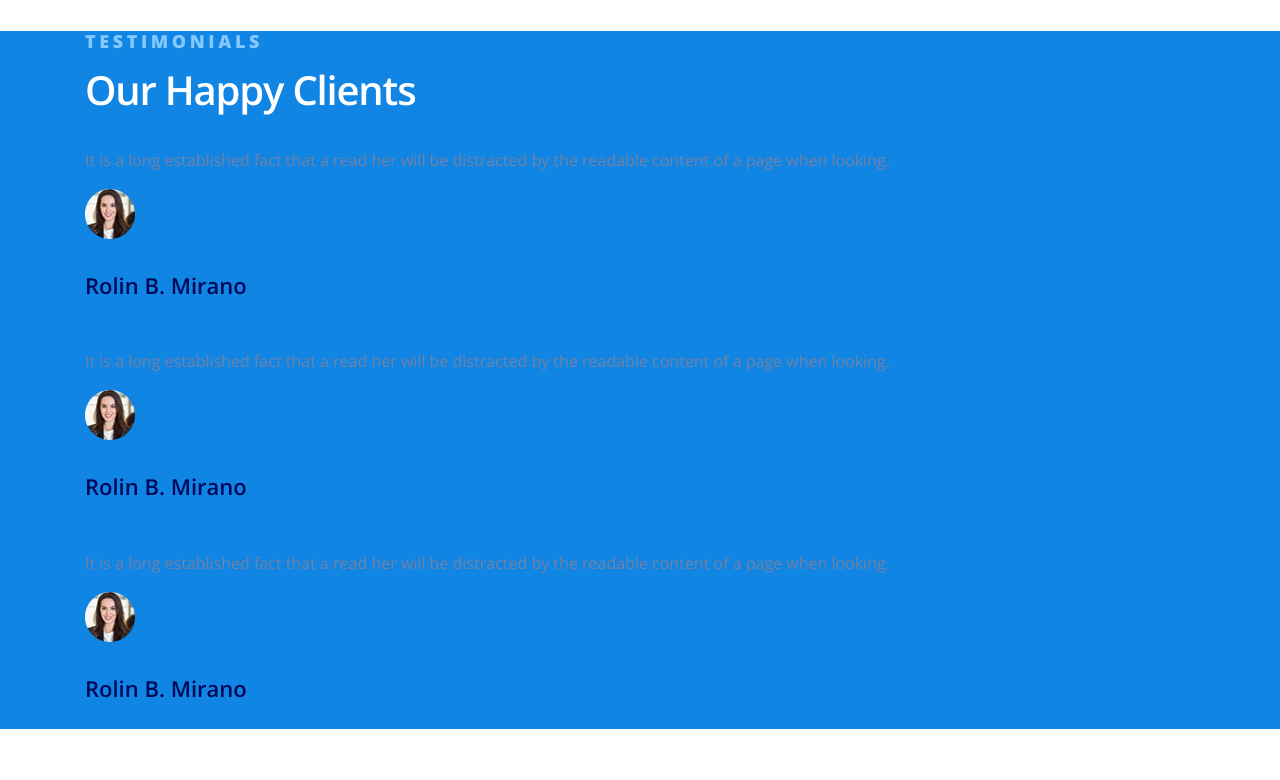
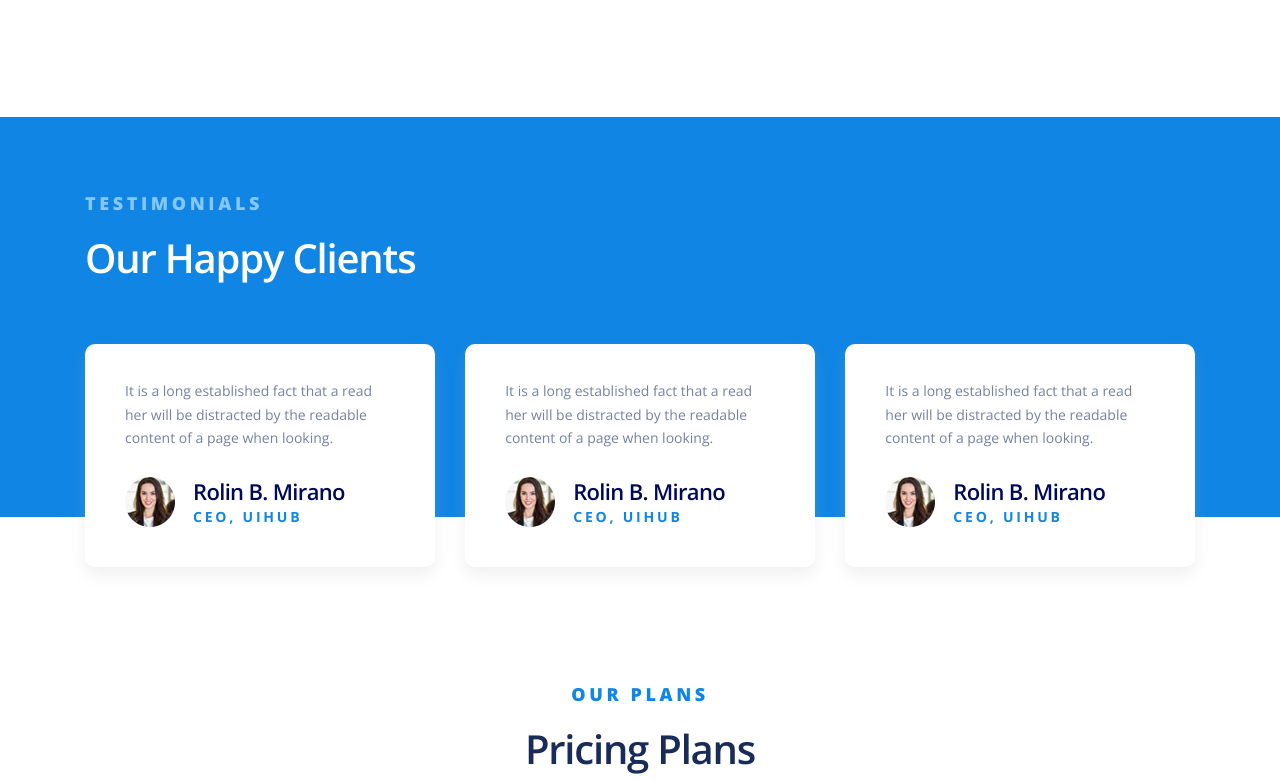
Before and after one commit to ChestikovAnton/Limpon, a plain HTML site: page index.html in a window 1280 px wide. Shown: the part 7340-8120 px from the top of the page. Drawn offline with nearby package versions, Linux system fonts and the light colour scheme.

Commit message:
lesson 12: add page-clients block styles

```diff
--- a/css/style.css
+++ b/css/style.css
@@ -742,39 +742,83 @@ h3 {
 /* -------------------- Block .page-clients ------------------ */
 
 .page-clients {
-    background-color: #1085e4;
+    position: relative;
+    padding: 76px 0 20px 0;
+    margin-top: 119px;
 }
 
-.page-clients h2,
-.page-team h2{
-    font-size: 40px;
+.page-clients::before {
+    content: "";
+    display: block;
+    width: 100%;
+    height: 100%;
+    background-image: url(../img/clients-bg.svg);
+    background-repeat: no-repeat;
+    position: absolute;
+    left: 0;
+    top: 0;
+    z-index: -1;
+}
+
+.page-clients .title-h2-40 {
     color: #fff;
 }
 
-.page-clients h2 span,
-.page-team h2 span{
-    font-size: 18px;
+.page-clients .title-h2-40 span {
     color: #85c8ff;
+}
+
+.box-clients {
+    display: flex;
+    justify-content: space-between;
+        margin-top: 62px;
+}
+
+.box-clients-item {
+    background-color: #fff;
+    padding: 21px 40px;
+    border-radius: 10px;
+    box-shadow: 0 8px 16px rgba(180, 181, 181, 0.2);
+    box-sizing: border-box;
+    flex-basis: 31.5%;
+    font-size: 14px;
+    line-height: 1.714;
+}
+
+.box-clients-item > p {
+    margin-bottom: 8px;
+}
+
+.box-info {
+    display: flex;
+    justify-content: flex-start;
+    align-items: center;
+
 }
 
 .page-clients .author {
     font-size: 22px;
     font-weight: 600;
     color: #000958;
+    letter-spacing: -0.03em;
+    line-height: 1;
+    padding-left: 18px;
 }
 
-.page-clients .author span{
+.page-clients .position{
     font-size: 14px;
     font-weight: 700;
+    letter-spacing: 0.2em;
     color: #1085e4;
     text-transform: uppercase;
     display: block;
+    margin-top: 8px;
 }
 
 /* -------------------- Block .page-plans ------------------ */
 
 .page-plans {
-    padding: 143px 0 71px 0;
+    padding: 97px 0 71px 0;
     text-align: center;
 }
 
@@ -897,6 +941,16 @@ h3 {
     background-color: #1a88e1;
 }
 
+.page-team h2 span{
+    font-size: 18px;
+    color: #85c8ff;
+}
+
+.page-team h2{
+    font-size: 40px;
+    color: #fff;
+}
+
 .page-team .author {
     font-size: 26px;
     color: #192b59;
--- a/index.html
+++ b/index.html
@@ -238,22 +238,28 @@
     </div>
     <div class="page-clients">
         <div class="wrap">
-            <h2 class="title-h2"><span>testimonials</span>Our Happy Clients</h2>
+            <h2 class="title-h2-40"><span>testimonials</span>Our Happy Clients</h2>
             <div class="box-clients">
-                <div>
+                <div class="box-clients-item">
                     <p>It is a long established fact that a read her will be distracted by the readable content of a page when looking.</p>
-                    <img src="img/client-photo.png" alt="Client photo">
-                    <p class="author">Rolin B. Mirano<span>ceo, uihub</span></p>
+                    <div class="box-info">
+                        <img class="client-photo" src="img/client-photo.png" alt="Client photo">
+                        <p class="author">Rolin B. Mirano<span class="position">ceo, uihub</span></p>
+                    </div>
                 </div>
-                <div>
+                <div class="box-clients-item">
                     <p>It is a long established fact that a read her will be distracted by the readable content of a page when looking.</p>
-                    <img src="img/client-photo.png" alt="Client photo">
-                    <p class="author">Rolin B. Mirano<span>ceo, uihub</span></p>
+                    <div class="box-info">
+                        <img class="client-photo" src="img/client-photo.png" alt="Client photo">
+                        <p class="author">Rolin B. Mirano<span class="position">ceo, uihub</span></p>
+                    </div>
                 </div>
-                <div>
+                <div class="box-clients-item">
                     <p>It is a long established fact that a read her will be distracted by the readable content of a page when looking.</p>
-                    <img src="img/client-photo.png" alt="Client photo">
-                    <p class="author">Rolin B. Mirano<span>ceo, uihub</span></p>
+                    <div class="box-info">
+                        <img class="client-photo" src="img/client-photo.png" alt="Client photo">
+                        <p class="author">Rolin B. Mirano<span class="position">ceo, uihub</span></p>
+                    </div>
                 </div>
             </div>
         </div>
```
